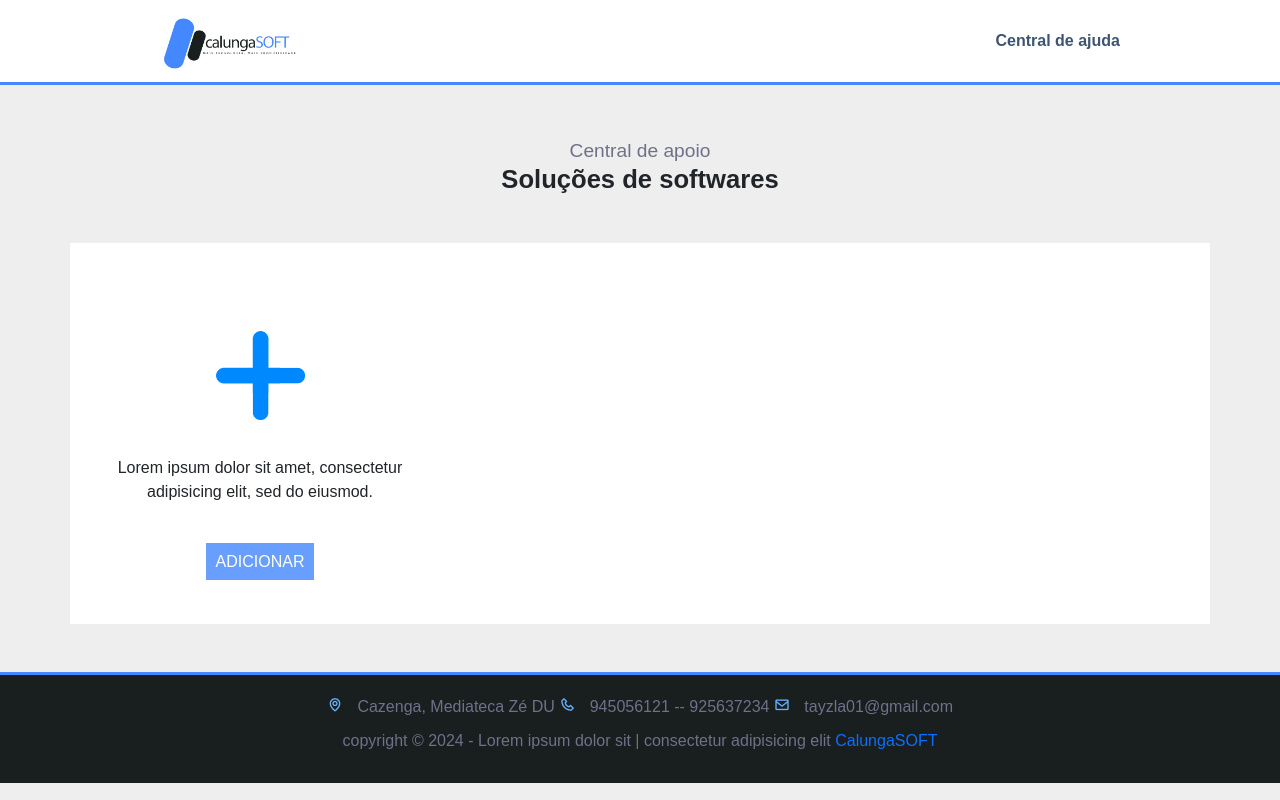
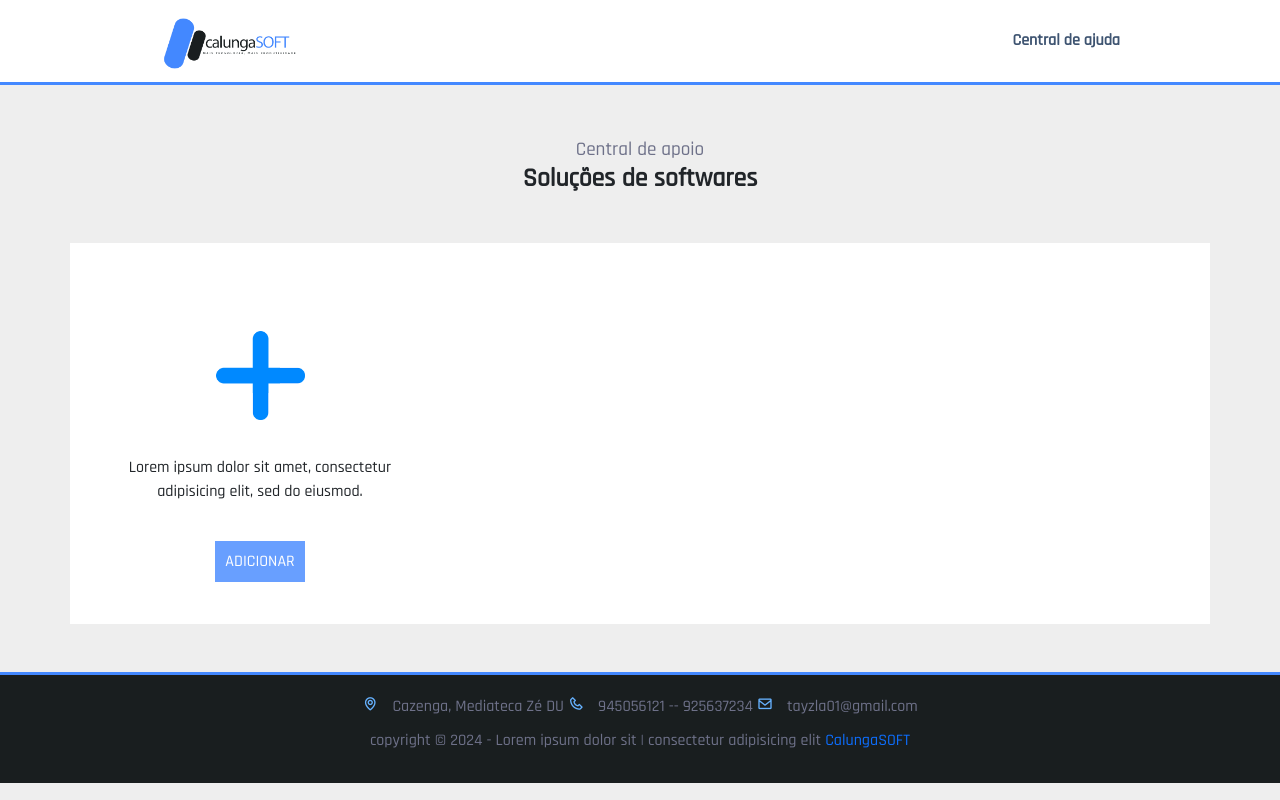
Before and after one commit to WaldimirodaSilva/centralAjudaCalugaSoft, a PHP site: page /www/ in a window 1280 px wide. Run offline with PHP 8.4, Linux system fonts and the light colour scheme; data that the repository does not hold is empty.

Commit message:
código para carregar url da fonte

```diff
--- a/app/template/css/style.css
+++ b/app/template/css/style.css
@@ -1,3 +1,4 @@
+@import url('https://fonts.googleapis.com/css2?family=Rajdhani:wght@500&display=swap');
 *{
   padding:0;margin:0;box-sizing:border-box;
   font-family:'Rajdhani',sans-serif !important;
```
